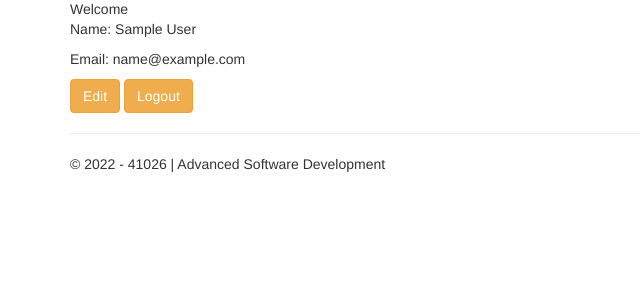
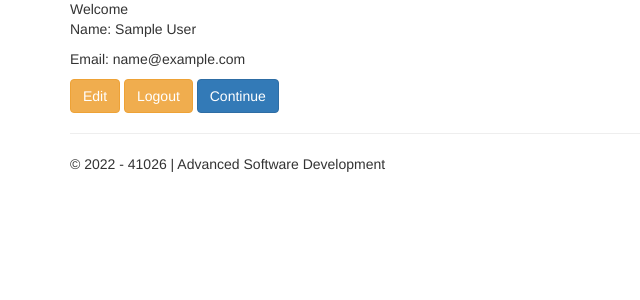
Before and after one commit to DaveyD24/ASDProject, an ASP.NET MVC app: page /Login in a window 1280 px wide. Shown: the part 51-351 px from the top of the page, without its empty margins (0-640 px from the left). Run offline with ASP.NET Core 8 and stand-ins for ASP.NET MVC 5, Linux system fonts and the light colour scheme; the visitor is signed in with stand-in values (Sample User, id 1); the project's own start-up code is not run, and a stand-in starts its controllers and pages; some libraries are stand-ins or nearby versions.

Commit message:
Some Cleaning

```diff
--- a/ASDNew/Views/Home/Index.cshtml
+++ b/ASDNew/Views/Home/Index.cshtml
@@ -20,7 +20,7 @@
     <p>
 
 
-        <input type="button" value="See Restaurants Near Me" onclick="location.href = '@Url.Action("Index", "Restaurant")'" />
+        <input type="button" value="See Restaurants Near Me" class="btn btn-primary" onclick="location.href = '@Url.Action("Index", "Restaurant")'" />
         <!--
         David: <a href="productPage.html">Product Page</a><br><br>
         Abishek: <a href="">xd</a> & <a href="">xdd</a><br><br>
--- a/ASDNew/Views/Login/Index.cshtml
+++ b/ASDNew/Views/Login/Index.cshtml
@@ -17,6 +17,7 @@
                     <p>Email: @Session["Email"].ToString()</p>
                     <a href="@Url.Action("EditUserDetails","Login")" class="btn btn-warning">Edit</a>
                     <a href="@Url.Action("Logout","Login")" class="btn btn-warning">Logout</a>
+                    <a href="@Url.Action("Index","Home")" class="btn btn-primary">Continue</a>
                 }
             </div>
         </div>
--- a/ASDNew/Views/Product/Index.cshtml
+++ b/ASDNew/Views/Product/Index.cshtml
@@ -462,7 +462,6 @@
                             </div>
                             <div class="about">
                                 <b>@Product.Name</b>
-                                <p>@Product.Description</p>
                             </div>
                             <div>
 
```
